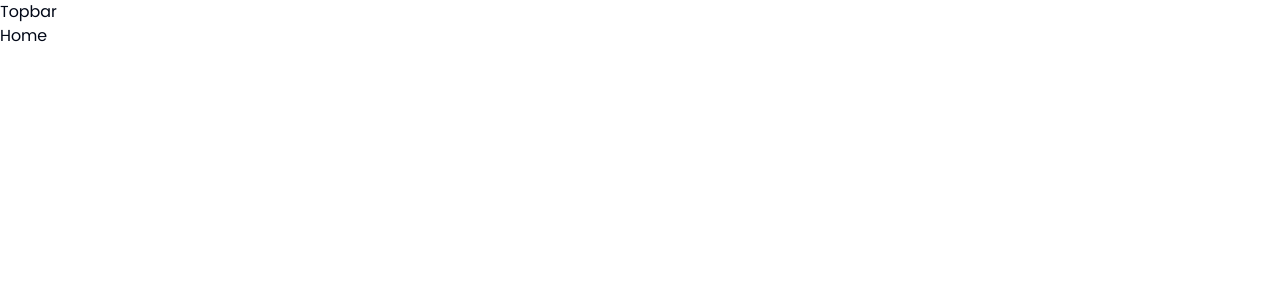
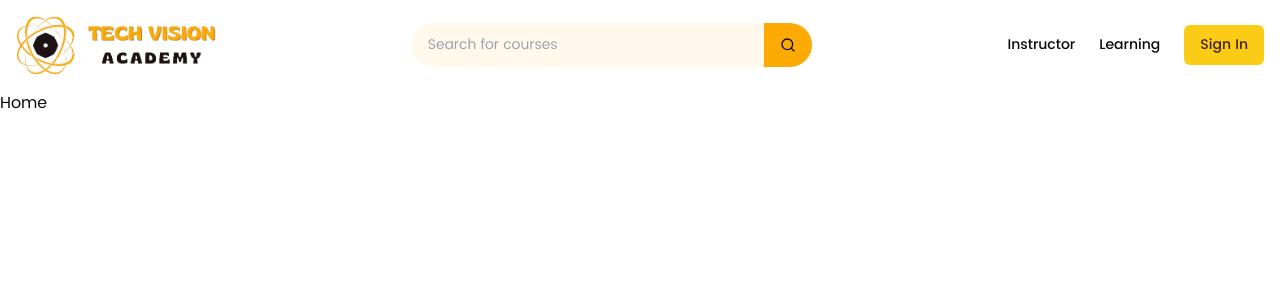
Before and after one commit to PrinceNarteh/academy-app, a Next.js app: page / in a window 1280 px wide. Shown: the top 300 px of the page. Built offline with nearby package versions, Linux system fonts and the light colour scheme; no server answers.

Commit message:
feat: add Topbar component

```diff
--- a/components/Topbar.tsx
+++ b/components/Topbar.tsx
@@ -1,7 +1,65 @@
+"use client";
+
+import { UserButton, useAuth } from "@clerk/nextjs";
+import { Search } from "lucide-react";
+import Image from "next/image";
+import Link from "next/link";
 import React from "react";
+import { Button } from "./ui/button";
+
+const topLinks = [
+  {
+    label: "Instructor",
+    path: "/instructor/courses",
+  },
+  {
+    label: "Learning",
+    path: "/learning",
+  },
+];
 
 const Topbar = () => {
-  return <div>Topbar</div>;
+  const { isSignedIn } = useAuth();
+
+  return (
+    <nav className="flex justify-between items-center p-4">
+      <Link href="">
+        <Image src="/logo.png" height={100} width={200} alt="logo" />
+      </Link>
+
+      <div className="max-md:hidden w-[400px] rounded-full flex">
+        <input
+          type="text"
+          className="flex-grow bg-[#fff8eb] rounded-l-full border-none text-sm pl-4 py-3"
+          placeholder="Search for courses"
+        />
+        <button className="bg-brand rounded-r-full border-none cursor-pointer px-4 py-3 hover:bg-brand/80">
+          <Search className="size-4" />
+        </button>
+      </div>
+
+      <div className="flex gap-6 items-center">
+        <div className="max-sm:hidden flex gap-6">
+          {topLinks.map((link) => (
+            <Link
+              href={link.path}
+              key={link.path}
+              className="text-sm font-medium hover:text-brand"
+            >
+              {link.label}
+            </Link>
+          ))}
+        </div>
+        {isSignedIn ? (
+          <UserButton afterSignOutUrl="/sign-in" />
+        ) : (
+          <Link href="/sign-in">
+            <Button className="">Sign In</Button>
+          </Link>
+        )}
+      </div>
+    </nav>
+  );
 };
 
 export default Topbar;
--- /dev/null
+++ b/components/ui/button.tsx
@@ -0,0 +1,56 @@
+import * as React from "react"
+import { Slot } from "@radix-ui/react-slot"
+import { cva, type VariantProps } from "class-variance-authority"
+
+import { cn } from "@/lib/utils"
+
+const buttonVariants = cva(
+  "inline-flex items-center justify-center whitespace-nowrap rounded-md text-sm font-medium ring-offset-background transition-colors focus-visible:outline-none focus-visible:ring-2 focus-visible:ring-ring focus-visible:ring-offset-2 disabled:pointer-events-none disabled:opacity-50",
+  {
+    variants: {
+      variant: {
+        default: "bg-primary text-primary-foreground hover:bg-primary/90",
+        destructive:
+          "bg-destructive text-destructive-foreground hover:bg-destructive/90",
+        outline:
+          "border border-input bg-background hover:bg-accent hover:text-accent-foreground",
+        secondary:
+          "bg-secondary text-secondary-foreground hover:bg-secondary/80",
+        ghost: "hover:bg-accent hover:text-accent-foreground",
+        link: "text-primary underline-offset-4 hover:underline",
+      },
+      size: {
+        default: "h-10 px-4 py-2",
+        sm: "h-9 rounded-md px-3",
+        lg: "h-11 rounded-md px-8",
+        icon: "h-10 w-10",
+      },
+    },
+    defaultVariants: {
+      variant: "default",
+      size: "default",
+    },
+  }
+)
+
+export interface ButtonProps
+  extends React.ButtonHTMLAttributes<HTMLButtonElement>,
+    VariantProps<typeof buttonVariants> {
+  asChild?: boolean
+}
+
+const Button = React.forwardRef<HTMLButtonElement, ButtonProps>(
+  ({ className, variant, size, asChild = false, ...props }, ref) => {
+    const Comp = asChild ? Slot : "button"
+    return (
+      <Comp
+        className={cn(buttonVariants({ variant, size, className }))}
+        ref={ref}
+        {...props}
+      />
+    )
+  }
+)
+Button.displayName = "Button"
+
+export { Button, buttonVariants }
--- a/package.json
+++ b/package.json
@@ -10,6 +10,7 @@
   },
   "dependencies": {
     "@clerk/nextjs": "^5.1.5",
+    "@radix-ui/react-slot": "^1.0.2",
     "class-variance-authority": "^0.7.0",
     "clsx": "^2.1.1",
     "lucide-react": "^0.394.0",
--- a/styles/globals.css
+++ b/styles/globals.css
@@ -11,64 +11,47 @@
 @layer base {
   :root {
     --background: 0 0% 100%;
-    --foreground: 222.2 84% 4.9%;
-
+    --foreground: 20 14.3% 4.1%;
     --card: 0 0% 100%;
-    --card-foreground: 222.2 84% 4.9%;
-
+    --card-foreground: 20 14.3% 4.1%;
     --popover: 0 0% 100%;
-    --popover-foreground: 222.2 84% 4.9%;
-
-    --primary: 222.2 47.4% 11.2%;
-    --primary-foreground: 210 40% 98%;
-
-    --secondary: 210 40% 96.1%;
-    --secondary-foreground: 222.2 47.4% 11.2%;
-
-    --muted: 210 40% 96.1%;
-    --muted-foreground: 215.4 16.3% 46.9%;
-
-    --accent: 210 40% 96.1%;
-    --accent-foreground: 222.2 47.4% 11.2%;
-
+    --popover-foreground: 20 14.3% 4.1%;
+    --primary: 47.9 95.8% 53.1%;
+    --primary-foreground: 26 83.3% 14.1%;
+    --secondary: 60 4.8% 95.9%;
+    --secondary-foreground: 24 9.8% 10%;
+    --muted: 60 4.8% 95.9%;
+    --muted-foreground: 25 5.3% 44.7%;
+    --accent: 60 4.8% 95.9%;
+    --accent-foreground: 24 9.8% 10%;
     --destructive: 0 84.2% 60.2%;
-    --destructive-foreground: 210 40% 98%;
-
-    --border: 214.3 31.8% 91.4%;
-    --input: 214.3 31.8% 91.4%;
-    --ring: 222.2 84% 4.9%;
-
+    --destructive-foreground: 60 9.1% 97.8%;
+    --border: 20 5.9% 90%;
+    --input: 20 5.9% 90%;
+    --ring: 20 14.3% 4.1%;
     --radius: 0.5rem;
   }
 
   .dark {
-    --background: 222.2 84% 4.9%;
-    --foreground: 210 40% 98%;
-
-    --card: 222.2 84% 4.9%;
-    --card-foreground: 210 40% 98%;
-
-    --popover: 222.2 84% 4.9%;
-    --popover-foreground: 210 40% 98%;
-
-    --primary: 210 40% 98%;
-    --primary-foreground: 222.2 47.4% 11.2%;
-
-    --secondary: 217.2 32.6% 17.5%;
-    --secondary-foreground: 210 40% 98%;
-
-    --muted: 217.2 32.6% 17.5%;
-    --muted-foreground: 215 20.2% 65.1%;
-
-    --accent: 217.2 32.6% 17.5%;
-    --accent-foreground: 210 40% 98%;
-
+    --background: 20 14.3% 4.1%;
+    --foreground: 60 9.1% 97.8%;
+    --card: 20 14.3% 4.1%;
+    --card-foreground: 60 9.1% 97.8%;
+    --popover: 20 14.3% 4.1%;
+    --popover-foreground: 60 9.1% 97.8%;
+    --primary: 47.9 95.8% 53.1%;
+    --primary-foreground: 26 83.3% 14.1%;
+    --secondary: 12 6.5% 15.1%;
+    --secondary-foreground: 60 9.1% 97.8%;
+    --muted: 12 6.5% 15.1%;
+    --muted-foreground: 24 5.4% 63.9%;
+    --accent: 12 6.5% 15.1%;
+    --accent-foreground: 60 9.1% 97.8%;
     --destructive: 0 62.8% 30.6%;
-    --destructive-foreground: 210 40% 98%;
-
-    --border: 217.2 32.6% 17.5%;
-    --input: 217.2 32.6% 17.5%;
-    --ring: 212.7 26.8% 83.9%;
+    --destructive-foreground: 60 9.1% 97.8%;
+    --border: 12 6.5% 15.1%;
+    --input: 12 6.5% 15.1%;
+    --ring: 35.5 91.7% 32.9%;
   }
 }
 
```
Also changed, not shown: 1 other file (tests, documents, lock files or other folders).
